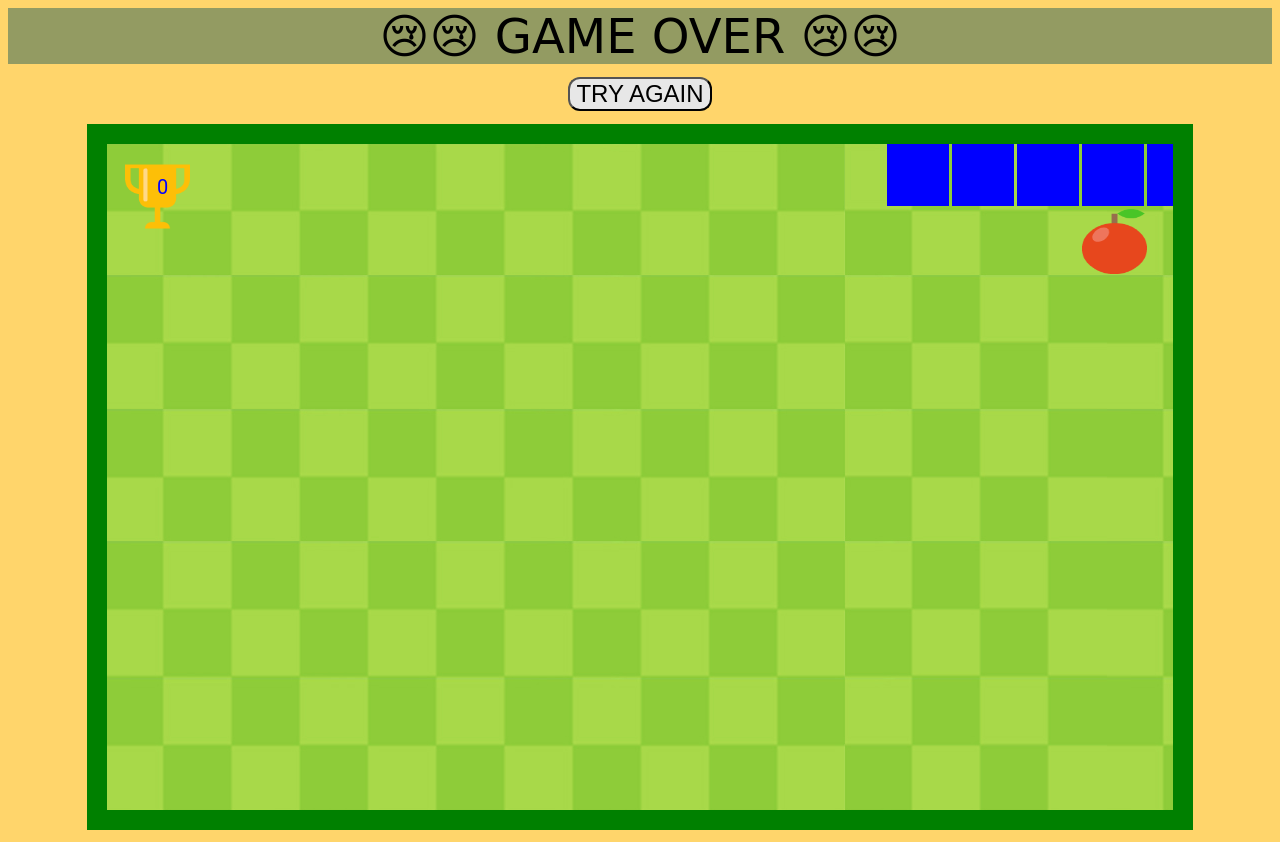
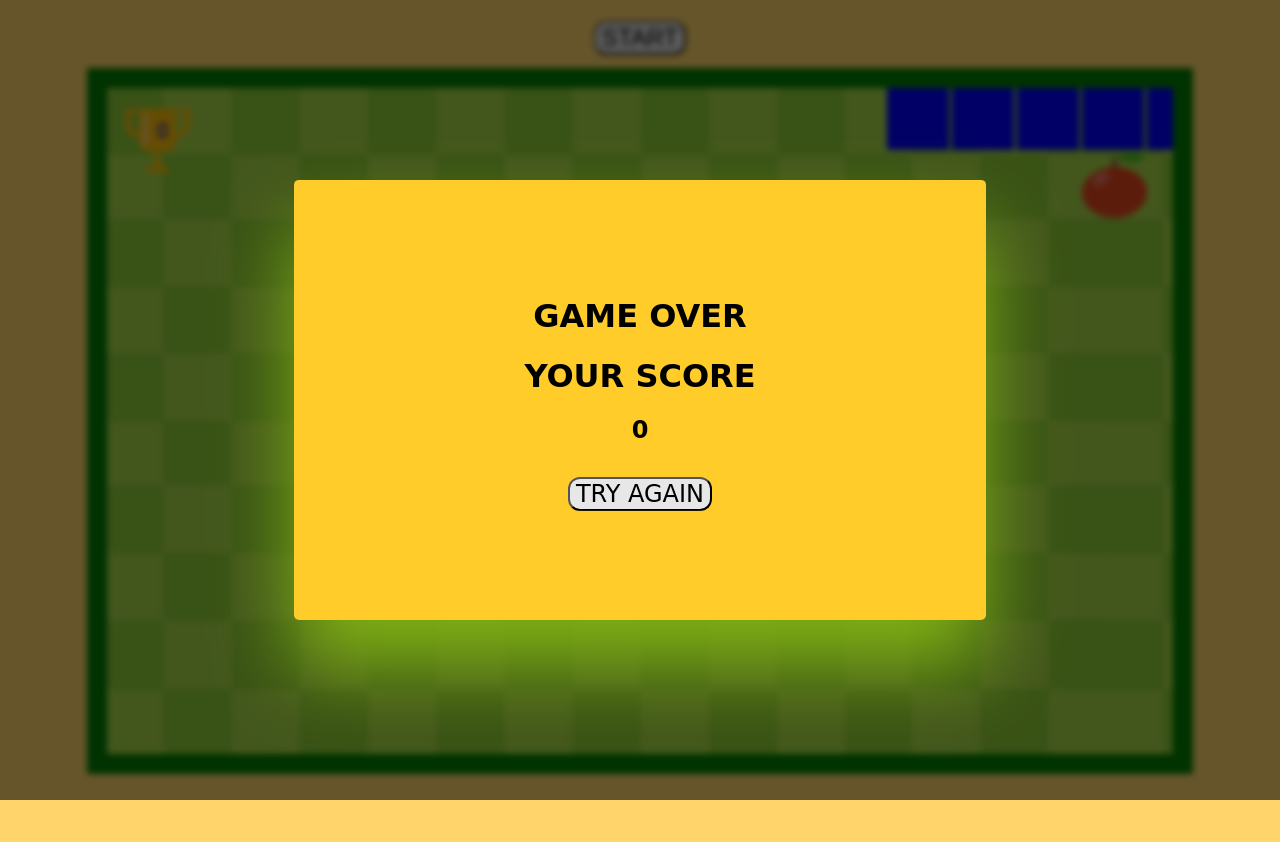
Before and after one commit to itachi1101/Snakes_game, a plain HTML site: page index.html in a window 1280 px wide. Both pictures are taken after a click on the button "START". After the commit the page ends 800 px from the top, so only its background shows below. Drawn offline with nearby package versions, Linux system fonts and the light colour scheme.

Commit message:
modal added

```diff
--- a/index.html
+++ b/index.html
@@ -8,6 +8,7 @@
   <body>
 
    <div class="intro">GAME ON</div>
+   <div class="modal hidden"><h1 class="gover" >GAME OVER</h1><h1 class="gover">YOUR SCORE</h1><h2 class="score">0</h2><button class="restart" >TRY AGAIN </button></div>
    <div class="button"> <button class="click">START</button></div>
     <audio id="myaudio">
       <source src="Assets/EatSound_CC0_by_EugeneLoza.ogg" type="audio/ogg">
@@ -20,7 +21,7 @@
     <canvas id="mycanvas"></canvas>
 
     </div>
-
+    <div class="overlay hidden"></div>
     <script src="snake.js" charset="utf-8"></script>
     <script src="https://ajax.googleapis.com/ajax/libs/jquery/3.5.1/jquery.min.js"></script>
   </body>
--- a/snake.js
+++ b/snake.js
@@ -2,6 +2,10 @@ var w=window.innerWidth;
 var h=window.innerHeight;
 let maintext=document.querySelector('.intro');
 let button=document.querySelector('.click');
+let overlay=document.querySelector('.overlay');
+let modal=document.querySelector('.modal');
+let resetButton=document.querySelector('.restart');
+var score=0;
 button.addEventListener('click',function(){
 	button.innerHTML="START";
 	$(".intro").slideUp("slow");
@@ -159,13 +163,12 @@ function getRandomFood(){
 	return food;
 
 }
-
+let finalScore=document.querySelector('.score');
 function gameloop(){
 	if(game_over==true){
-		maintext.innerHTML='😢😢 GAME OVER 😢😢 '
-		$(".intro").slideDown("fast");
-		button.innerHTML="TRY AGAIN";
-
+		finalScore.innerHTML=score;
+		modal.classList.remove('hidden');
+		overlay.classList.remove('hidden');
 		return;
 	}
 
@@ -184,3 +187,8 @@ var diesound=document.getElementById("daudio");
 function dsound(){
 	diesound.play();
 }
+resetButton.addEventListener('click',function(){
+	modal.classList.add('hidden');
+	overlay.classList.add('hidden');
+	init();
+})
--- a/styles.css
+++ b/styles.css
@@ -39,6 +39,55 @@ body{
     color: white;
 
   }
+.restart:hover{
+    background-color: red;
+    color: white;
+}
 .button{
     text-align: center;
 }
+.hidden{
+    display:none;
+}
+.modal {
+    position: absolute;
+    top: 50%;
+    left: 50%;
+    transform: translate(-50%, -50%);
+    width: 70%;
+    background-color: #ffcc29;
+    padding: 6rem;
+    border-radius: 5px;
+    box-shadow: 0 3rem 5rem #81b214;
+    z-index: 10;
+    text-align: center;
+    width: 500px;
+
+  }
+  .overlay {
+    position: absolute;
+    top: 0;
+    left: 0;
+    width: 100%;
+    height: 100%;
+    background-color: rgba(0, 0, 0, 0.6);
+    backdrop-filter: blur(3px);
+    z-index: 5;
+  }
+
+  .restart{
+    transition-duration: 0.4s;
+    background-color: #e7e7e7;
+    color: black;
+    border-radius: 12px;
+    font-size: 24px;
+    margin: 13px;
+    font-family: cursive ;
+  }
+  .gover{
+    font-family: cursive ;
+  }
+.score{
+
+    font-family: cursive ;
+}
```
